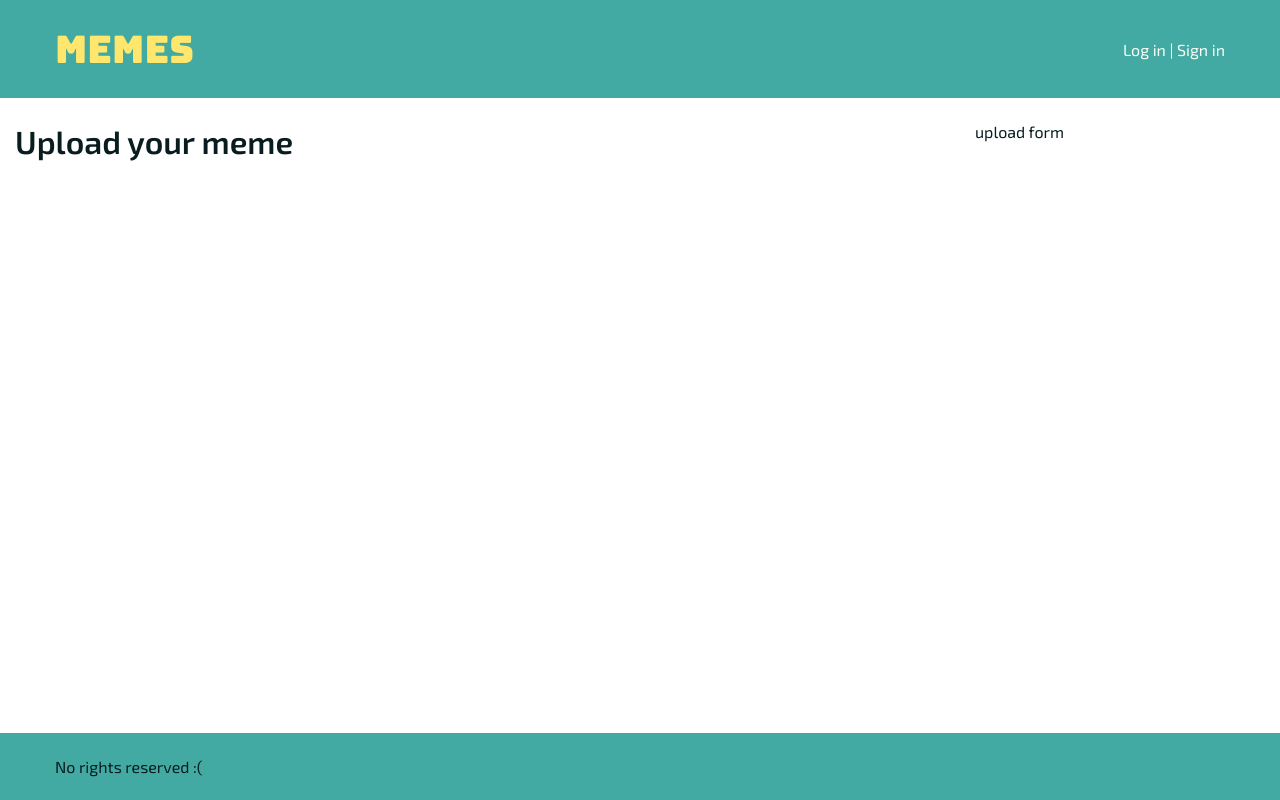
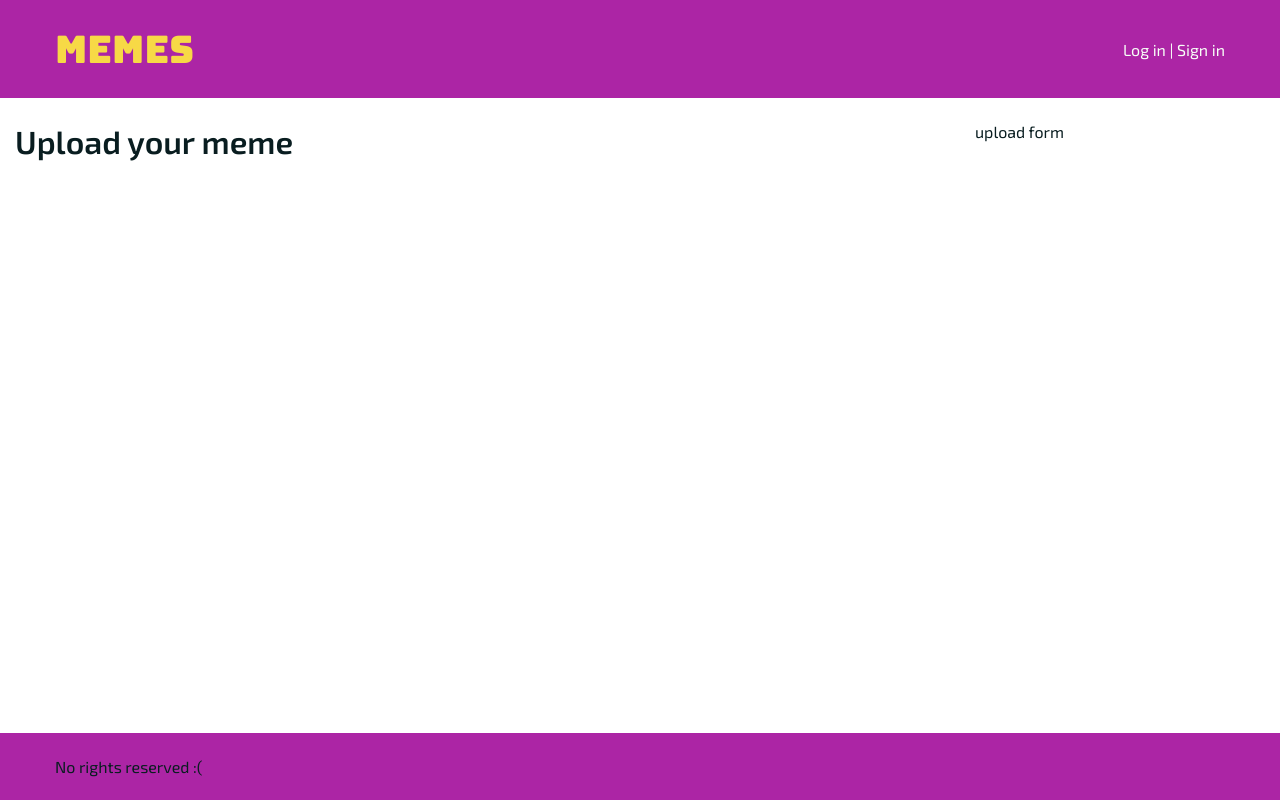
Before and after one commit to MemeRelax/MemeRelax, a Vue app: page /#/upload in a window 1280 px wide. Built offline with nearby package versions, Linux system fonts and the light colour scheme.

Commit message:
fix variables

```diff
--- a/src/components/TheFooter.vue
+++ b/src/components/TheFooter.vue
@@ -15,7 +15,7 @@ export default {
 <style lang="scss" scoped>
 .c-footer {
   @include pad-tb-spacer(4);
-  background-color: $color-tertiary;
+  background-color: $color-primary;
 }
 
 .c-footer__container {
--- a/src/components/TheHeader.vue
+++ b/src/components/TheHeader.vue
@@ -16,7 +16,7 @@ export default {
 <style lang="scss" scoped>
 .c-header {
   @include pad-tb-spacer(4);
-  background-color: $color-tertiary;
+  background-color: $color-primary;
 }
 
 .c-header__container {
--- a/src/styles/_variables.scss
+++ b/src/styles/_variables.scss
@@ -5,12 +5,11 @@ $font-special: "Bungee", cursive;
 // Colors
 $color-dark: #091d20;
 $color-white: #f7fff7;
-$color-primary: #ff6b6b;
-$color-secondary: #ffe66d;
-$color-tertiary: #42aaa3;
+$color-primary: #ac25a5;
+$color-secondary: #f7d946;
 
 // Border
-$border-thin: 1px solid $color-tertiary;
+$border-thin: 1px solid $color-primary;
 
 // Measures
 
```
